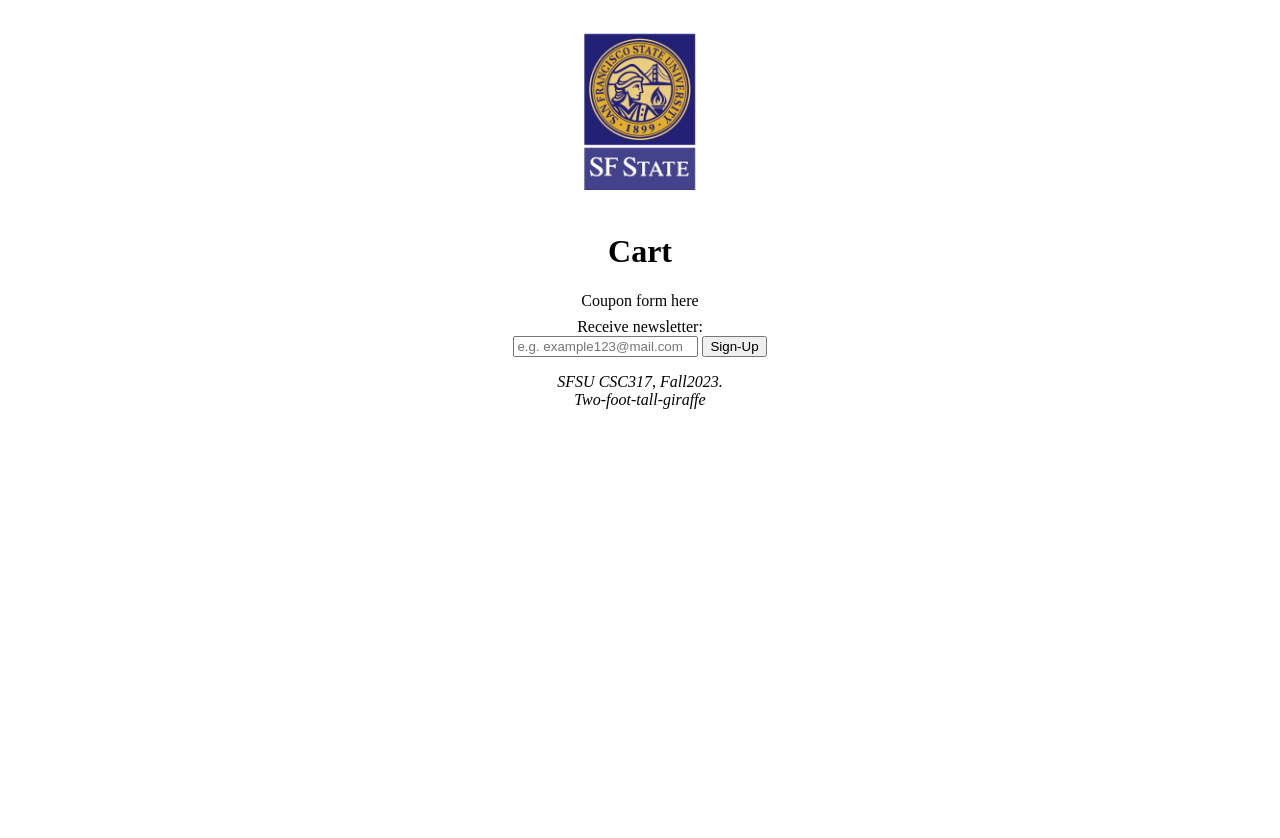
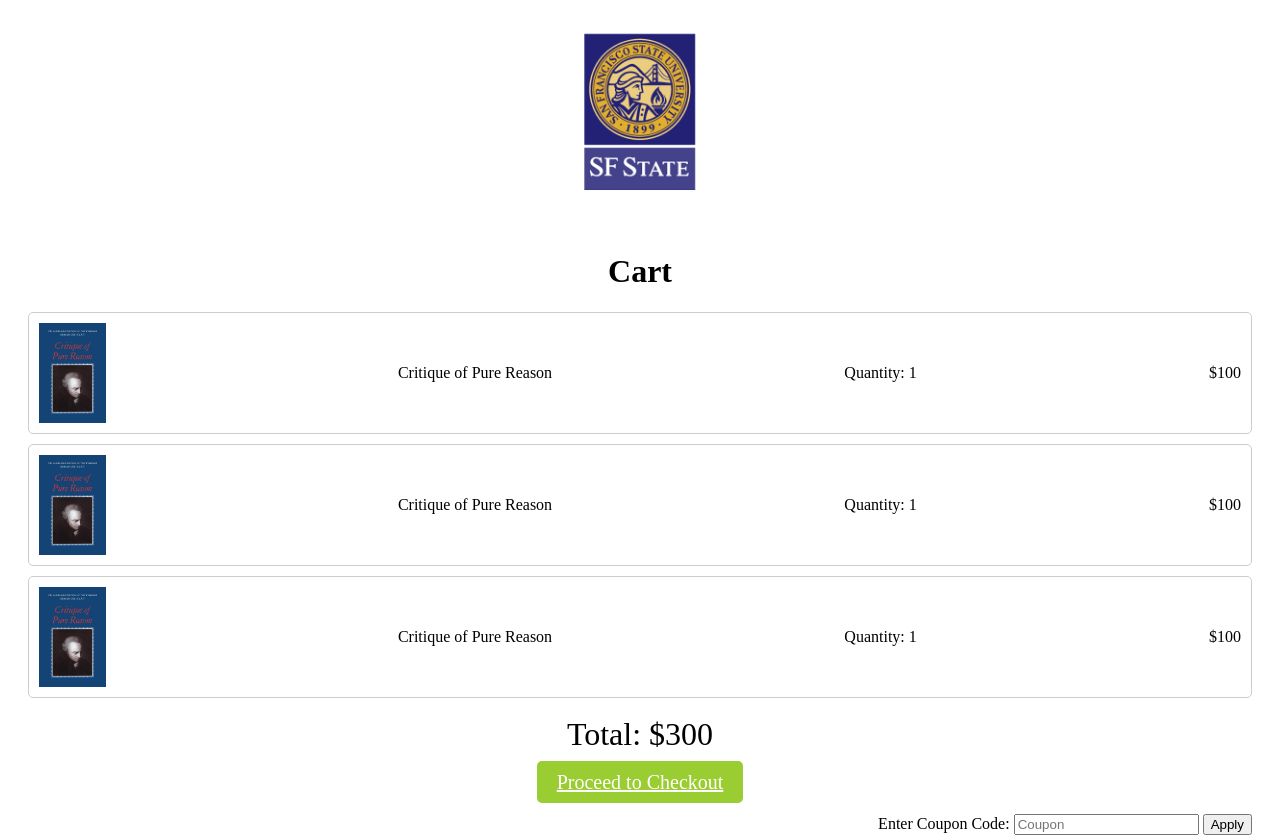
Before and after one commit to nhannguyensf/bookstore-ecommerce-website, a plain HTML site: page public/cart.html in a window 1280 px wide. Shown: the top 838 px of the page. Before the commit the page ends 800 px from the top, so only its background shows below. Drawn offline with Linux system fonts and the light colour scheme.

Commit message:
implement Cart page

```diff
--- a/public/cart.html
+++ b/public/cart.html
@@ -17,8 +17,56 @@
   <body>
     <div class="center">
       <h1>Cart</h1>
+
+      <!-- Cart Items List -->
+      <div class="cart-items">
+        <div class="cart-item">
+          <img
+            src="images/Kant_Immanuel-Critique_of_Pure_Reason.jpg"
+            alt="Item Thumbnail"
+            class="item-thumbnail"
+          />
+          <span class="item-name">Critique of Pure Reason</span>
+          <span class="item-quantity">Quantity: 1</span>
+          <span class="item-price">$100</span>
+        </div>
+
+        <div class="cart-item">
+          <img
+            src="images/Kant_Immanuel-Critique_of_Pure_Reason.jpg"
+            alt="Item Thumbnail"
+            class="item-thumbnail"
+          />
+          <span class="item-name">Critique of Pure Reason</span>
+          <span class="item-quantity">Quantity: 1</span>
+          <span class="item-price">$100</span>
+        </div>
+
+        <div class="cart-item">
+          <img
+            src="images/Kant_Immanuel-Critique_of_Pure_Reason.jpg"
+            alt="Item Thumbnail"
+            class="item-thumbnail"
+          />
+          <span class="item-name">Critique of Pure Reason</span>
+          <span class="item-quantity">Quantity: 1</span>
+          <span class="item-price">$100</span>
+        </div>
+      </div>
+
+      <!-- Total Price -->
+      <br />
+      <div class="cart-total">Total: $300</div>
+
+      <!-- Checkout Button -->
+      <br />
+      <a class="checkout-btn" href="checkout.html">Proceed to Checkout</a>
+
+      <!-- Coupon Form -->
       <aside class="rightAlignedWidgets" id="couponForm">
-        Coupon form here
+        <label for="coupon">Enter Coupon Code:</label>
+        <input type="text" id="coupon" name="coupon" placeholder="Coupon" />
+        <button type="submit">Apply</button>
       </aside>
     </div>
   </body>
--- a/public/css/styles.css
+++ b/public/css/styles.css
@@ -73,11 +73,6 @@
   text-decoration: underline;
 }
 
-/* CATEGORY PAGES */
-.center {
-  text-align: center;
-}
-
 /* FOOTER STYLING */
 
 footer {
@@ -145,3 +140,48 @@ header img {
   box-shadow: 0 5px #666;
   transform: translateY(20px);
 }
+
+/* CART PAGES */
+
+.center {
+  text-align: center;
+  padding: 20px;
+}
+
+.cart-items {
+  display: flex;
+  flex-direction: column;
+  gap: 10px;
+}
+
+.cart-item {
+  display: flex;
+  justify-content: space-between;
+  align-items: center;
+  border: 1px solid #ccc;
+  padding: 10px;
+  border-radius: 5px;
+}
+.cart-total {
+  font: 2em san-serif;
+}
+.item-thumbnail {
+  height: 100px;
+  object-fit: cover;
+}
+
+.checkout-btn {
+  margin-top: 20px;
+  padding: 10px 20px;
+  background-color: yellowgreen;
+  color: #fff;
+  border: none;
+  border-radius: 5px;
+  cursor: pointer;
+  font-size: 20px;
+}
+
+.rightAlignedWidgets {
+  text-align: right;
+  margin-top: 20px;
+}
```
